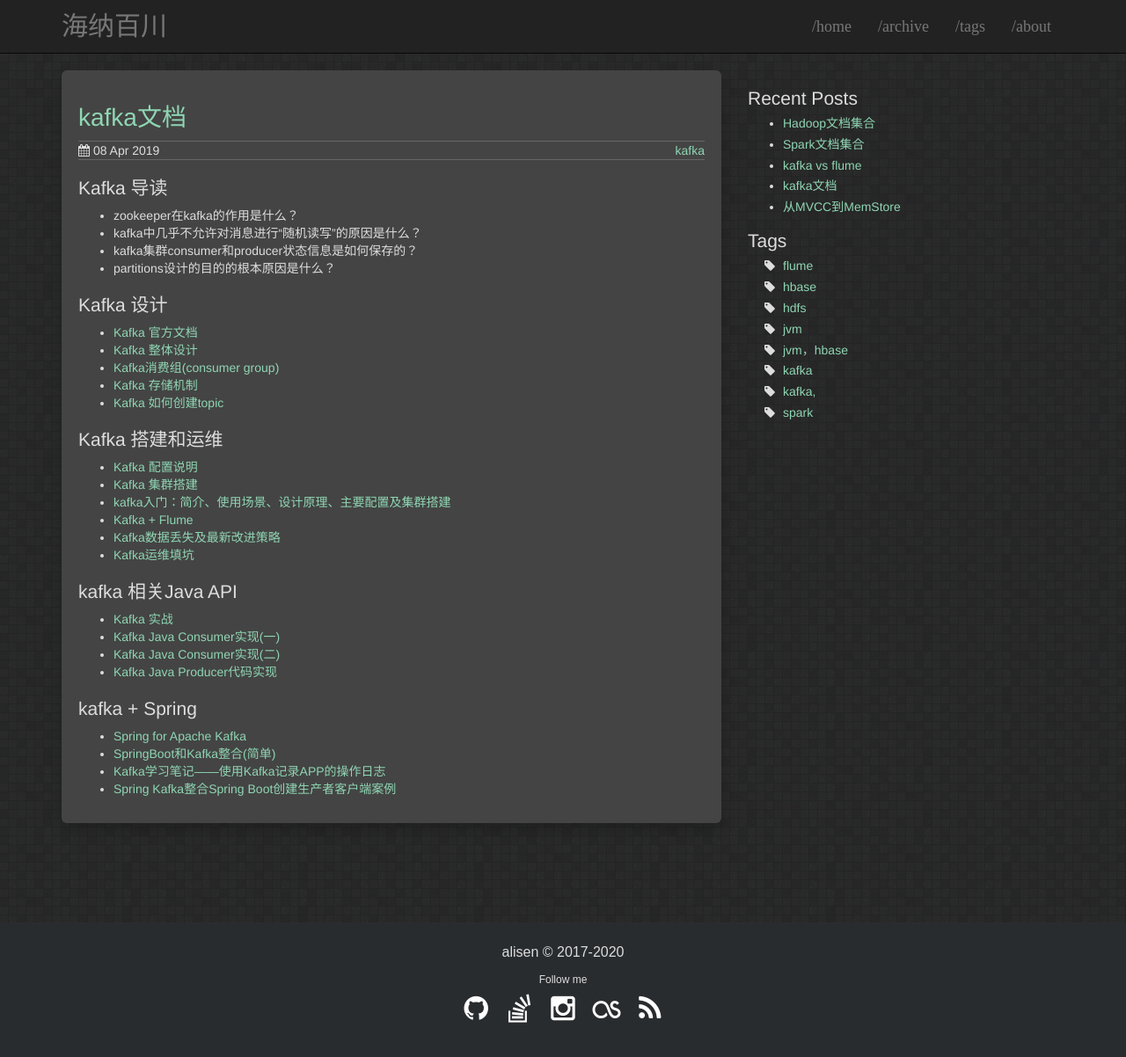
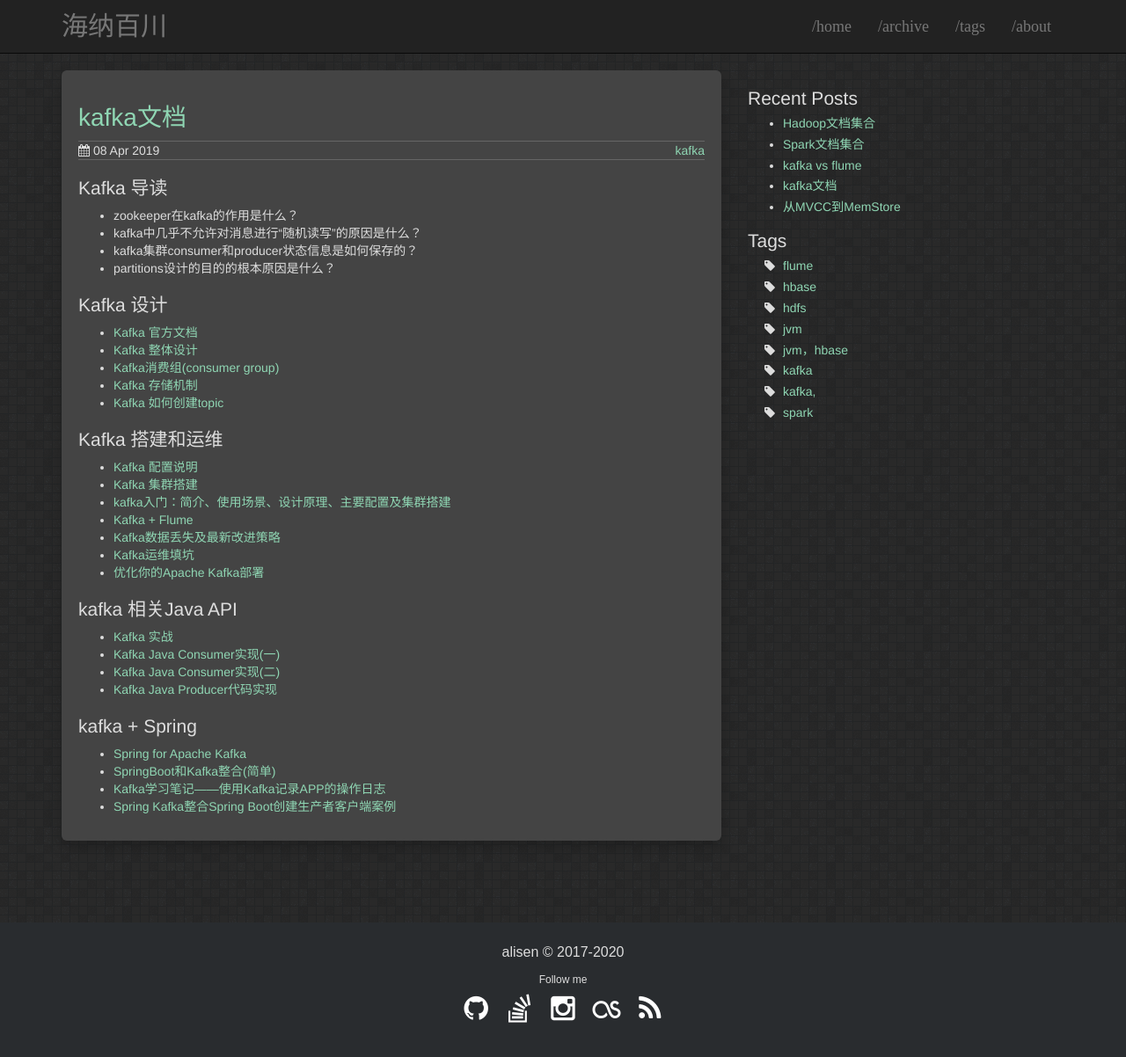
Before and after one commit to igithu/summary, a Jekyll site: the page built from _posts/2019-04-08-kafka-doc.md, in a window 1280 px wide and 1226 px high. Shown: the top 1202 px of the window at 88% size. Built offline with Jekyll 4.4.1, drawn with Linux system fonts in a browser that asks for light colours.

Commit message:
Update 2019-04-08-kafka-doc.md

```diff
--- a/_posts/2019-04-08-kafka-doc.md
+++ b/_posts/2019-04-08-kafka-doc.md
@@ -29,6 +29,7 @@ tags: kafka
 * [Kafka + Flume](https://www.cnblogs.com/daviddu/articles/7805094.html)
 * [Kafka数据丢失及最新改进策略](http://lday.me/2017/10/08/0014_kafka_data_loss_and_new_mechanism/)
 * [Kafka运维填坑](https://www.jianshu.com/p/d2cbaae38014)
+* [优化你的Apache Kafka部署](https://www.jianshu.com/p/2a95d41614e8)
 
 
 
```
